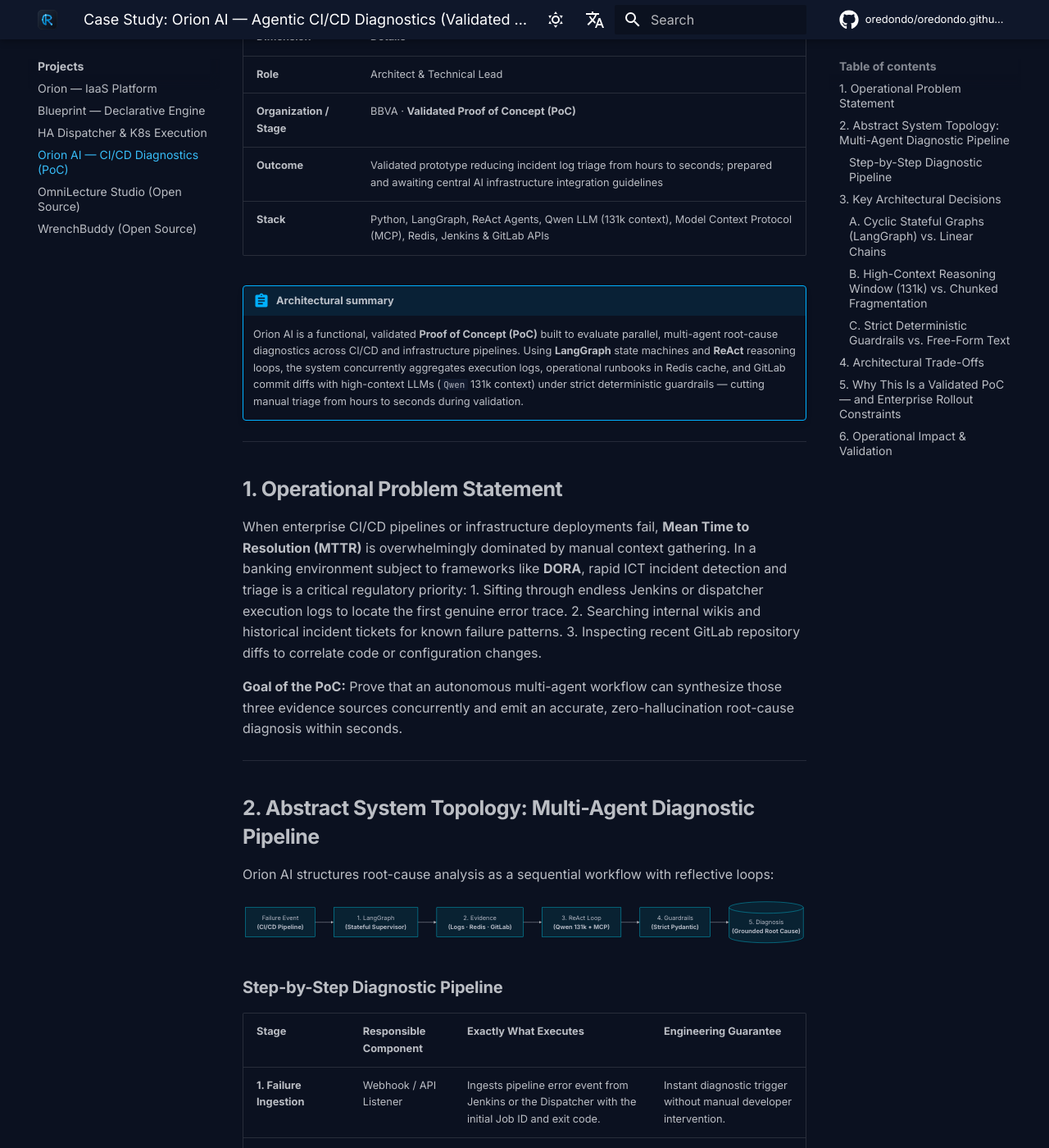
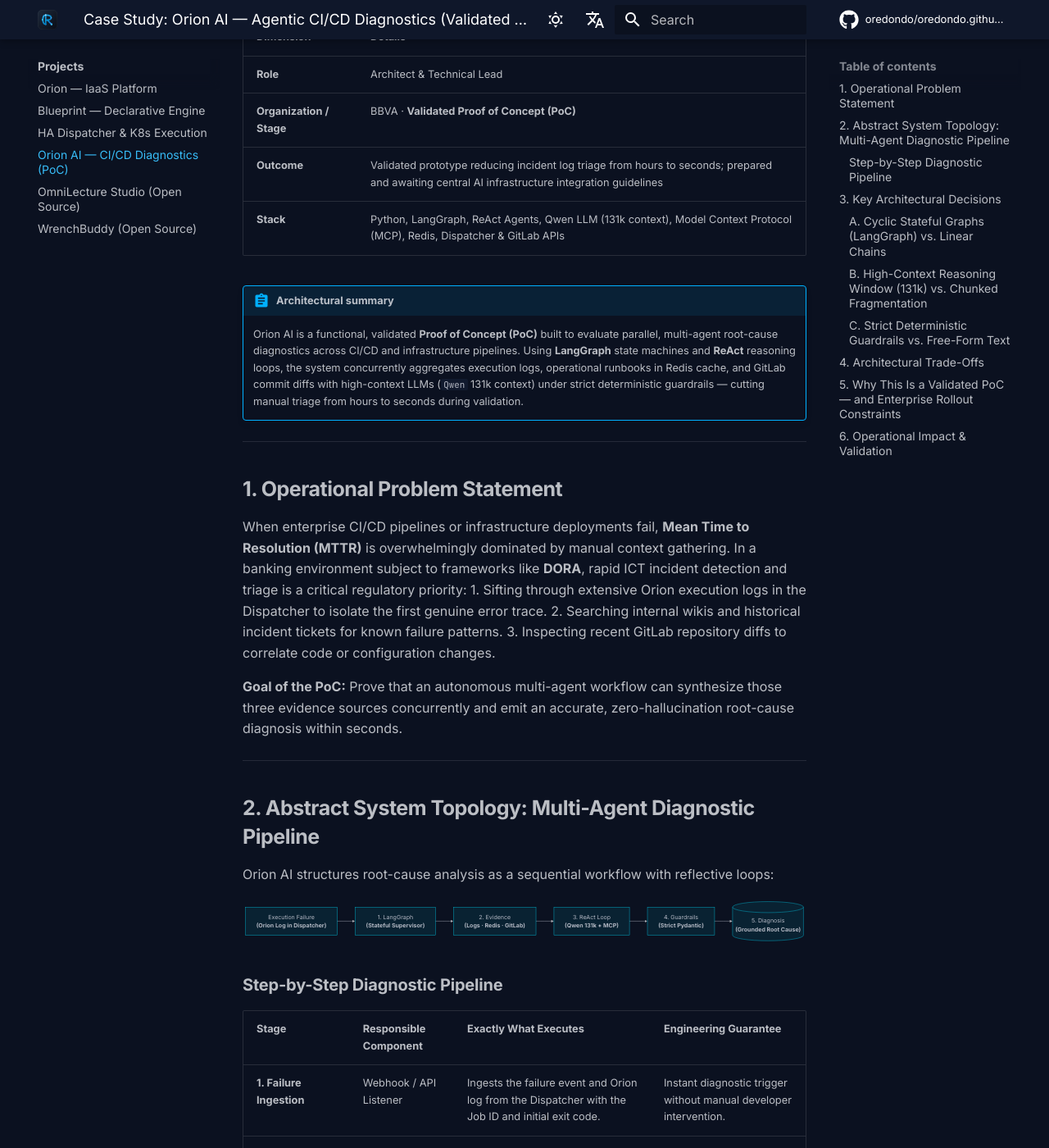
Before and after one commit to oredondo/oredondo.github.io, an MkDocs documentation site: the page built from docs/projects/orion-ai.md, in a window 1280 px wide and 1400 px high, scrolled down 247 px. Shown: the whole window at 82% size. Built offline with MkDocs 1.6.1 and Material for MkDocs 9.7.7, drawn with Linux system fonts in a browser that asks for light colours; comment, search, counter and statistics services are not loaded.

Commit message:
fix(orion-ai): clarify failure event input as Orion execution log in Dispatcher

````diff
--- a/docs/projects/orion-ai.md
+++ b/docs/projects/orion-ai.md
@@ -11,7 +11,7 @@ description: >-
 | **Role** | Architect & Technical Lead |
 | **Organization / Stage** | BBVA · **Validated Proof of Concept (PoC)** |
 | **Outcome** | Validated prototype reducing incident log triage from hours to seconds; prepared and awaiting central AI infrastructure integration guidelines |
-| **Stack** | Python, LangGraph, ReAct Agents, Qwen LLM (131k context), Model Context Protocol (MCP), Redis, Jenkins & GitLab APIs |
+| **Stack** | Python, LangGraph, ReAct Agents, Qwen LLM (131k context), Model Context Protocol (MCP), Redis, Dispatcher & GitLab APIs |
 
 !!! abstract "Architectural summary"
 
@@ -22,7 +22,7 @@ description: >-
 ## 1. Operational Problem Statement
 
 When enterprise CI/CD pipelines or infrastructure deployments fail, **Mean Time to Resolution (MTTR)** is overwhelmingly dominated by manual context gathering. In a banking environment subject to frameworks like **DORA**, rapid ICT incident detection and triage is a critical regulatory priority:
-1. Sifting through endless Jenkins or dispatcher execution logs to locate the first genuine error trace.
+1. Sifting through extensive Orion execution logs in the Dispatcher to isolate the first genuine error trace.
 2. Searching internal wikis and historical incident tickets for known failure patterns.
 3. Inspecting recent GitLab repository diffs to correlate code or configuration changes.
 
@@ -36,7 +36,7 @@ Orion AI structures root-cause analysis as a sequential workflow with reflective
 
 ```mermaid
 flowchart LR
-    Fail["Failure Event<br/><b>(CI/CD Pipeline)</b>"] --> Sup["1. LangGraph<br/><b>(Stateful Supervisor)</b>"]
+    Fail["Execution Failure<br/><b>(Orion Log in Dispatcher)</b>"] --> Sup["1. LangGraph<br/><b>(Stateful Supervisor)</b>"]
     Sup --> Evid["2. Evidence<br/><b>(Logs · Redis · GitLab)</b>"]
     Evid --> ReAct["3. ReAct Loop<br/><b>(Qwen 131k + MCP)</b>"]
     ReAct --> Guard["4. Guardrails<br/><b>(Strict Pydantic)</b>"]
@@ -47,7 +47,7 @@ flowchart LR
 
 | Stage | Responsible Component | Exactly What Executes | Engineering Guarantee |
 | :--- | :--- | :--- | :--- |
-| **1. Failure Ingestion** | Webhook / API Listener | Ingests pipeline error event from Jenkins or the Dispatcher with the initial Job ID and exit code. | Instant diagnostic trigger without manual developer intervention. |
+| **1. Failure Ingestion** | Webhook / API Listener | Ingests the failure event and Orion log from the Dispatcher with the Job ID and initial exit code. | Instant diagnostic trigger without manual developer intervention. |
 | **2. Concurrent Gathering** | LangGraph Parallel Nodes | Fetches full execution logs, operational runbooks from Redis cache, and recent GitLab commit diffs in parallel. | Millisecond context aggregation without serial I/O bottlenecks. |
 | **3. Multimodal Reasoning** | ReAct Loop (Qwen 131k) | Evaluates consolidated evidence across the 131k token window to isolate the failure's root cause. | Detects broken dependencies, environment drift, or subtle Git changes. |
 | **4. Deterministic Check** | Pydantic Schema Guardrails | Verifies that every assertion in the diagnostic output maps directly to actual logs, runbooks, or diffs. | **Zero hallucination:** outright rejection of ungrounded hypotheses. |
````
Also changed, not shown: docs/blog/posts/2026-03-10-agentic-cicd-diagnostics-langgraph.md (+1 -1 lines), docs_es/blog/posts/2026-03-10-agentic-cicd-diagnostics-langgraph.md (+1 -1 lines), docs_es/projects/orion-ai.md (+4 -4 lines).
